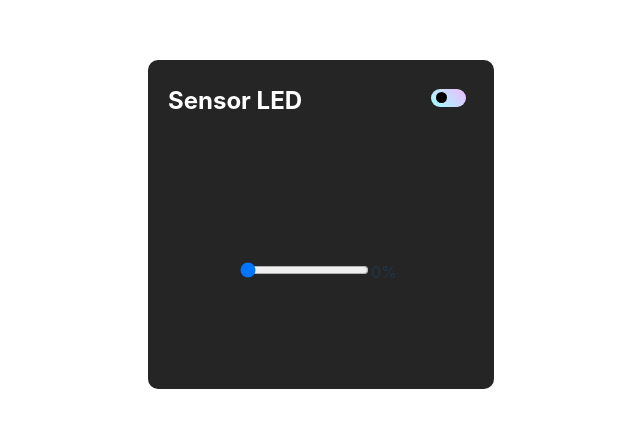
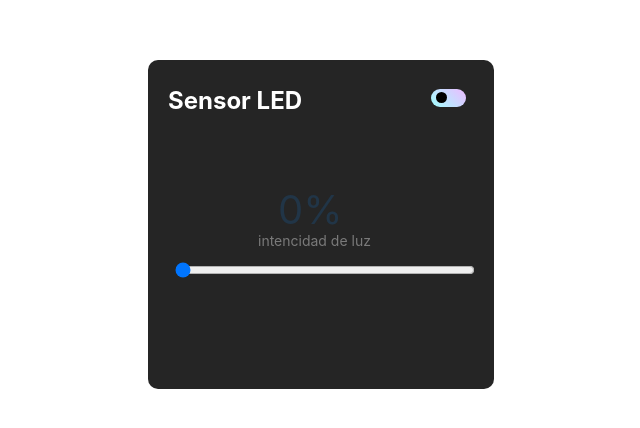
Before and after one commit to dilanCimarChn/proyecto-iot, a React (Vite) app: page / in a window 1280 px wide. Shown: the part 340-768 px from the top of the page, without its empty margins (492-1132 px from the left). Built offline with nearby package versions, Linux system fonts and the light colour scheme.

Commit message:
casi listo

```diff
--- a/src/App.jsx
+++ b/src/App.jsx
@@ -1,21 +1,24 @@
-import { useState } from 'react'
-import reactLogo from './assets/react.svg'
-import viteLogo from '/vite.svg'
-import './App.css'
-import Navbar from './components/nav/navbar'
-import { SensorLuz } from './components/sensorLuz/sensorLuz'
+import { useState } from "react";
+import reactLogo from "./assets/react.svg";
+import viteLogo from "/vite.svg";
+import "./App.css";
+import Navbar from "./components/nav/navbar";
+import { SensorLuz } from "./components/sensorLuz/sensorLuz";
 
 function App() {
-  const [count, setCount] = useState(0)
+  const [count, setCount] = useState(0);
 
   return (
     <>
       <div>
         {/* <Navbar/> */}
-        <SensorLuz nombreSensor={"Sensor LED"}/>
+        <SensorLuz
+          nombreSensor={"Sensor LED"}
+          descripcion={"intencidad de luz"}
+        />
       </div>
     </>
-  )
+  );
 }
 
-export default App
+export default App;
--- a/src/components/sensorLuz/deslizador/deslizador.jsx
+++ b/src/components/sensorLuz/deslizador/deslizador.jsx
@@ -9,7 +9,7 @@ const DeslizadorUnico = () => {
   };
 
   return (
-    <div className="contenedorDeslizadorUnico">
+    <div className="contenedorDeslizador">
       <input
         type="range"
         min="0"
@@ -19,7 +19,7 @@ const DeslizadorUnico = () => {
         id="miDeslizadorUnico"
         onChange={cambiarValorUnico}
       />
-      <label htmlFor="miDeslizadorUnico" className="etiquetaDeslizadorUnico">{`${valorUnico}%`}</label>
+      <label htmlFor="miDeslizadorUnico" className="etiquetaDeslizador">{`${valorUnico}%`}</label>
     </div>
   );
 };
--- a/src/components/sensorLuz/deslizador/deslizadorunico.css
+++ b/src/components/sensorLuz/deslizador/deslizadorunico.css
@@ -0,0 +1,13 @@
+.deslizadorUnico {
+  background: linear-gradient(225deg, #edbaff 0%, #a1ffff 100%);
+  width: 300px;
+  position: absolute;
+  left: -65px;
+}
+.etiquetaDeslizador {
+  position: absolute;
+  top: -80px;
+  left: 40px;
+  font-size: 40px;
+  background-color: linear-gradient(225deg, #edbaff 0%, #a1ffff 100%);
+}
--- a/src/components/sensorLuz/sensorLuz.css
+++ b/src/components/sensorLuz/sensorLuz.css
@@ -91,3 +91,11 @@
   top: 23px;
   left: 20px;
 }
+
+.descripcion {
+  position: absolute;
+  top: 170px;
+  left: 110px;
+  font-size: 14px;
+  color: #7A7A7A;
+}
--- a/src/components/sensorLuz/sensorLuz.jsx
+++ b/src/components/sensorLuz/sensorLuz.jsx
@@ -2,7 +2,7 @@ import React, { useState } from "react";
 import "./sensorLuz.css";
 import Deslizador from "./deslizador/deslizador";
 
-export const SensorLuz = ({ nombreSensor }) => {
+export const SensorLuz = ({ nombreSensor, descripcion }) => {
   const [estaActivado, setEstaActivado] = useState(false);
 
   const cambiarEstado = () => {
@@ -25,6 +25,9 @@ export const SensorLuz = ({ nombreSensor }) => {
             onChange={cambiarEstado}
           />
         </span>
+        <label className="descripcion">
+          {descripcion}
+        </label>
       </label>
       <div className="contDeslizador">
         <Deslizador />
```
